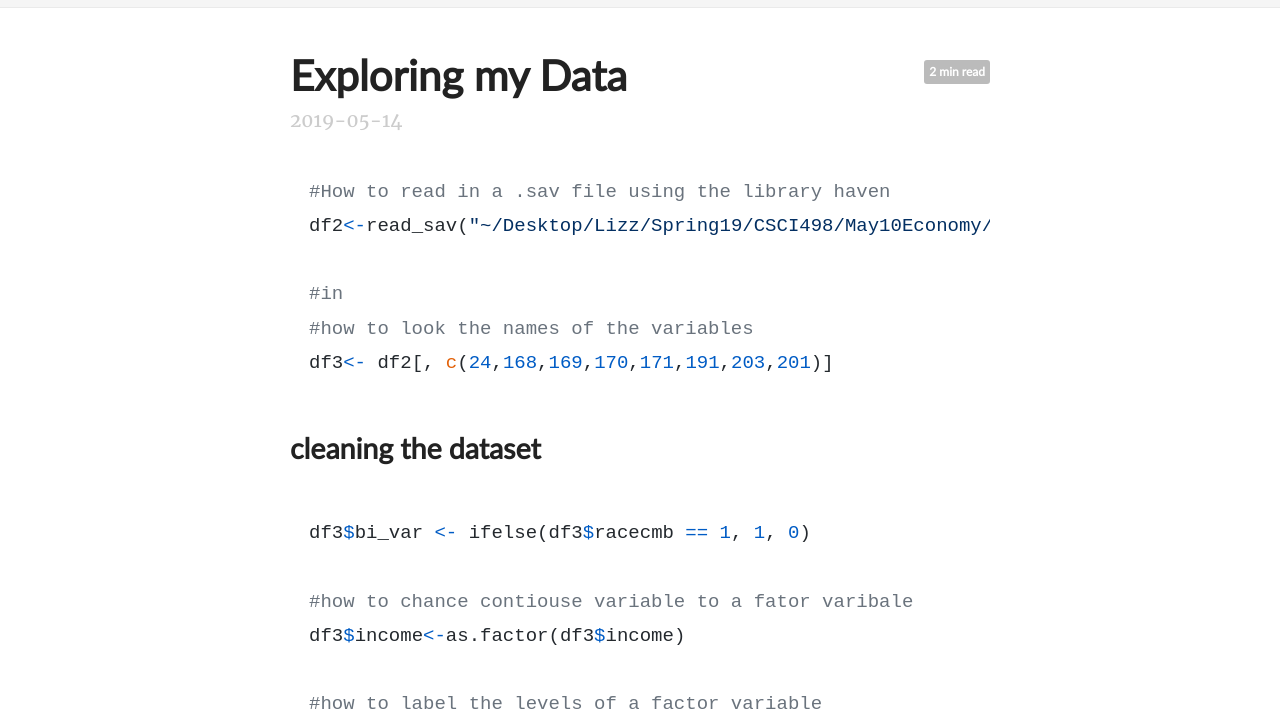
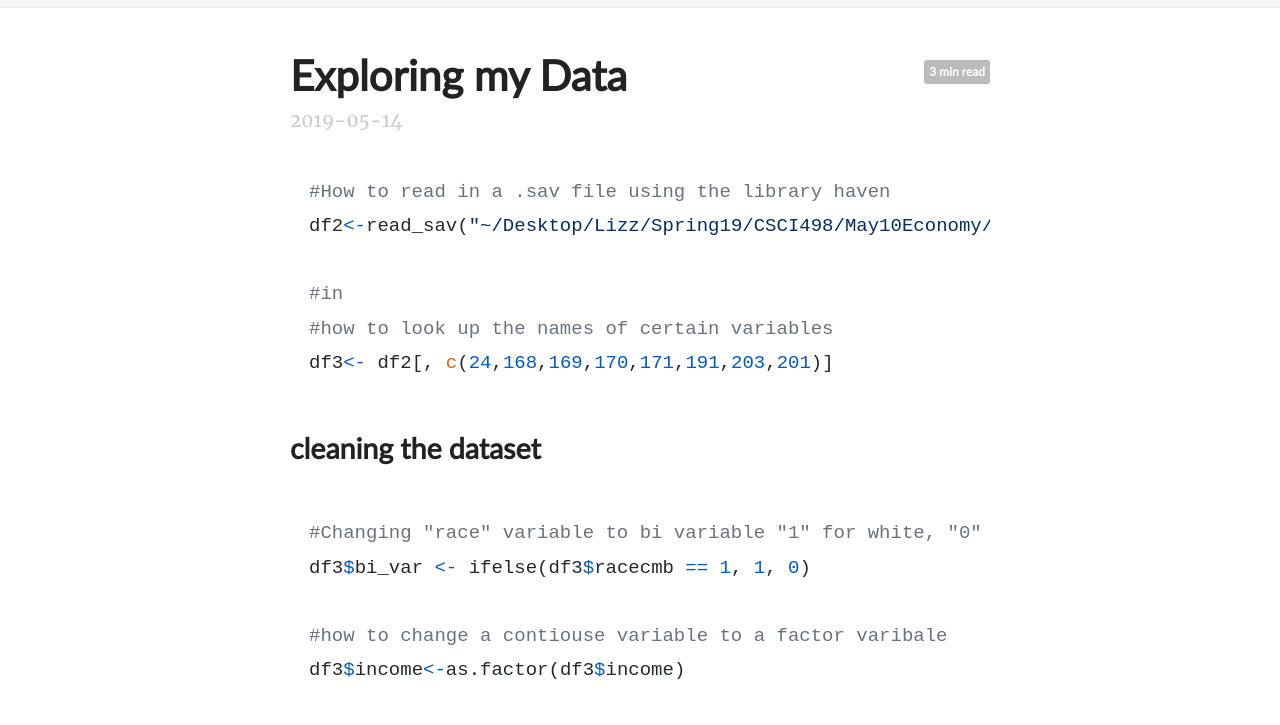
Before and after one commit to laurala4/laurala4.github.io, a plain HTML site: page 2019/05/14/exploring-my-data/index.html in a window 1280 px wide. Shown: the part 65-790 px from the top of the page. Drawn offline with nearby package versions, Linux system fonts and the light colour scheme; some packages are replaced by stand-ins of ours.

Commit message:
exploring

```diff
--- a/2019/05/14/exploring-my-data/index.html
+++ b/2019/05/14/exploring-my-data/index.html
@@ -62,7 +62,7 @@
 
   <article class="article">
 
-    <span class="article-duration">2 min read</span>
+    <span class="article-duration">3 min read</span>
 
 
     <h1 class="article-title">Exploring my Data</h1>
@@ -79,19 +79,20 @@
 df2&lt;-read_sav(&quot;~/Desktop/Lizz/Spring19/CSCI498/May10Economy/Economy/economy.sav&quot;)
 
 #in
-#how to look the names of the variables
+#how to look up the names of certain variables
 df3&lt;- df2[, c(24,168,169,170,171,191,203,201)]</code></pre>
 <div id="cleaning-the-dataset" class="section level1">
 <h1>cleaning the dataset</h1>
-<pre class="r"><code>df3$bi_var &lt;- ifelse(df3$racecmb == 1, 1, 0)
+<pre class="r"><code>#Changing &quot;race&quot; variable to bi variable &quot;1&quot; for white, &quot;0&quot; not white
+df3$bi_var &lt;- ifelse(df3$racecmb == 1, 1, 0)
 
-#how to chance contiouse variable to a fator varibale
+#how to change a contiouse variable to a factor varibale
 df3$income&lt;-as.factor(df3$income)
 
 #how to label the levels of a factor variable
 levels(df3$income)&lt;-c(&quot;&lt;10&quot;,&quot;10-20&quot;,&quot;20-30&quot;,&quot;30-40&quot;,&quot;40-50&quot;,&quot;50-75&quot;,&quot;75-100&quot;,&quot;100-150&quot;,&quot;&gt;150&quot;, &quot;NA&quot;)
 
-#cleanin the sex varaiable
+#cleaning the sex varaiable
 df3$sex&lt;- as.factor(df3$sex)
 levels(df3$sex)&lt;- c(&quot;Male&quot;, &quot;Female&quot;)
 
@@ -116,7 +117,8 @@ levels(df3$race1_1) &lt;- c(&quot;White&quot;, &quot;Black&quot;, &quot;Asian&qu
 <h1>Bivariate analysis</h1>
 <pre class="r"><code>ggplot(df3, aes(x= income, fill=sex))+geom_bar(position = position_dodge())</code></pre>
 <p><img src="/post/2019-05-14-exploring-my-data_files/figure-html/unnamed-chunk-5-1.png" width="672" /></p>
-<p>This is a bar graph that show us the amount of people by sex (female and male) per category of the level of income. There were more than 250 females that decided not to answer the question compared to about 150</p>
+<p>This is a bar graph that show us the amount of people by sex (female and male) per category of the level of income. There were more than 250 females that decided not to answer the question compared to about 150 male participants.</p>
+<p>The highest count for both male and female was under the $50 to $75 thousand bracket which according to the CNBC website aligns with the mean salary in US is about $56 thousand a year (<a href="https://www.cnbc.com/2017/08/24/how-much-americans-earn-at-every-age.html" class="uri">https://www.cnbc.com/2017/08/24/how-much-americans-earn-at-every-age.html</a>). The lowest count was in the over $150 thousand per year with about 100 count for male compared to about only 75 for female.</p>
 </div>
 
     </div>
--- a/index.xml
+++ b/index.xml
@@ -27,7 +27,7 @@
       <pubDate>Tue, 14 May 2019 00:00:00 +0000</pubDate>
 
       <guid>/2019/05/14/exploring-my-data/</guid>
-      <description>#How to read in a .sav file using the library haven df2&amp;lt;-read_sav(&amp;quot;~/Desktop/Lizz/Spring19/CSCI498/May10Economy/Economy/economy.sav&amp;quot;) #in #how to look the names of the variables df3&amp;lt;- df2[, c(24,168,169,170,171,191,203,201)] cleaning the dataset df3$bi_var &amp;lt;- ifelse(df3$racecmb == 1, 1, 0) #how to chance contiouse variable to a fator varibale df3$income&amp;lt;-as.factor(df3$income) #how to label the levels of a factor variable levels(df3$income)&amp;lt;-c(&amp;quot;&amp;lt;10&amp;quot;,&amp;quot;10-20&amp;quot;,&amp;quot;20-30&amp;quot;,&amp;quot;30-40&amp;quot;,&amp;quot;40-50&amp;quot;,&amp;quot;50-75&amp;quot;,&amp;quot;75-100&amp;quot;,&amp;quot;100-150&amp;quot;,&amp;quot;&amp;gt;150&amp;quot;, &amp;quot;NA&amp;quot;) #cleanin the sex varaiable df3$sex&amp;lt;- as.factor(df3$sex) levels(df3$sex)&amp;lt;- c(&amp;quot;Male&amp;quot;, &amp;quot;Female&amp;quot;) #cleaning race df3$race1_1 &amp;lt;- as.factor(df3$race1_1) levels(df3$race1_1) &amp;lt;- c(&amp;quot;White&amp;quot;, &amp;quot;Black&amp;quot;, &amp;quot;Asian&amp;quot;, &amp;quot;Other&amp;quot;, &amp;quot;NA&amp;quot;) Cleaning data: changed “income”, “racecmb”, “sex” variables from an integer to a factor.</description>
+      <description>#How to read in a .sav file using the library haven df2&amp;lt;-read_sav(&amp;quot;~/Desktop/Lizz/Spring19/CSCI498/May10Economy/Economy/economy.sav&amp;quot;) #in #how to look up the names of certain variables df3&amp;lt;- df2[, c(24,168,169,170,171,191,203,201)] cleaning the dataset #Changing &amp;quot;race&amp;quot; variable to bi variable &amp;quot;1&amp;quot; for white, &amp;quot;0&amp;quot; not white df3$bi_var &amp;lt;- ifelse(df3$racecmb == 1, 1, 0) #how to change a contiouse variable to a factor varibale df3$income&amp;lt;-as.factor(df3$income) #how to label the levels of a factor variable levels(df3$income)&amp;lt;-c(&amp;quot;&amp;lt;10&amp;quot;,&amp;quot;10-20&amp;quot;,&amp;quot;20-30&amp;quot;,&amp;quot;30-40&amp;quot;,&amp;quot;40-50&amp;quot;,&amp;quot;50-75&amp;quot;,&amp;quot;75-100&amp;quot;,&amp;quot;100-150&amp;quot;,&amp;quot;&amp;gt;150&amp;quot;, &amp;quot;NA&amp;quot;) #cleaning the sex varaiable df3$sex&amp;lt;- as.</description>
     </item>
 
     <item>
--- a/post/index.xml
+++ b/post/index.xml
@@ -27,7 +27,7 @@
       <pubDate>Tue, 14 May 2019 00:00:00 +0000</pubDate>
 
       <guid>/2019/05/14/exploring-my-data/</guid>
-      <description>#How to read in a .sav file using the library haven df2&amp;lt;-read_sav(&amp;quot;~/Desktop/Lizz/Spring19/CSCI498/May10Economy/Economy/economy.sav&amp;quot;) #in #how to look the names of the variables df3&amp;lt;- df2[, c(24,168,169,170,171,191,203,201)] cleaning the dataset df3$bi_var &amp;lt;- ifelse(df3$racecmb == 1, 1, 0) #how to chance contiouse variable to a fator varibale df3$income&amp;lt;-as.factor(df3$income) #how to label the levels of a factor variable levels(df3$income)&amp;lt;-c(&amp;quot;&amp;lt;10&amp;quot;,&amp;quot;10-20&amp;quot;,&amp;quot;20-30&amp;quot;,&amp;quot;30-40&amp;quot;,&amp;quot;40-50&amp;quot;,&amp;quot;50-75&amp;quot;,&amp;quot;75-100&amp;quot;,&amp;quot;100-150&amp;quot;,&amp;quot;&amp;gt;150&amp;quot;, &amp;quot;NA&amp;quot;) #cleanin the sex varaiable df3$sex&amp;lt;- as.factor(df3$sex) levels(df3$sex)&amp;lt;- c(&amp;quot;Male&amp;quot;, &amp;quot;Female&amp;quot;) #cleaning race df3$race1_1 &amp;lt;- as.factor(df3$race1_1) levels(df3$race1_1) &amp;lt;- c(&amp;quot;White&amp;quot;, &amp;quot;Black&amp;quot;, &amp;quot;Asian&amp;quot;, &amp;quot;Other&amp;quot;, &amp;quot;NA&amp;quot;) Cleaning data: changed “income”, “racecmb”, “sex” variables from an integer to a factor.</description>
+      <description>#How to read in a .sav file using the library haven df2&amp;lt;-read_sav(&amp;quot;~/Desktop/Lizz/Spring19/CSCI498/May10Economy/Economy/economy.sav&amp;quot;) #in #how to look up the names of certain variables df3&amp;lt;- df2[, c(24,168,169,170,171,191,203,201)] cleaning the dataset #Changing &amp;quot;race&amp;quot; variable to bi variable &amp;quot;1&amp;quot; for white, &amp;quot;0&amp;quot; not white df3$bi_var &amp;lt;- ifelse(df3$racecmb == 1, 1, 0) #how to change a contiouse variable to a factor varibale df3$income&amp;lt;-as.factor(df3$income) #how to label the levels of a factor variable levels(df3$income)&amp;lt;-c(&amp;quot;&amp;lt;10&amp;quot;,&amp;quot;10-20&amp;quot;,&amp;quot;20-30&amp;quot;,&amp;quot;30-40&amp;quot;,&amp;quot;40-50&amp;quot;,&amp;quot;50-75&amp;quot;,&amp;quot;75-100&amp;quot;,&amp;quot;100-150&amp;quot;,&amp;quot;&amp;gt;150&amp;quot;, &amp;quot;NA&amp;quot;) #cleaning the sex varaiable df3$sex&amp;lt;- as.</description>
     </item>
 
     <item>
```
